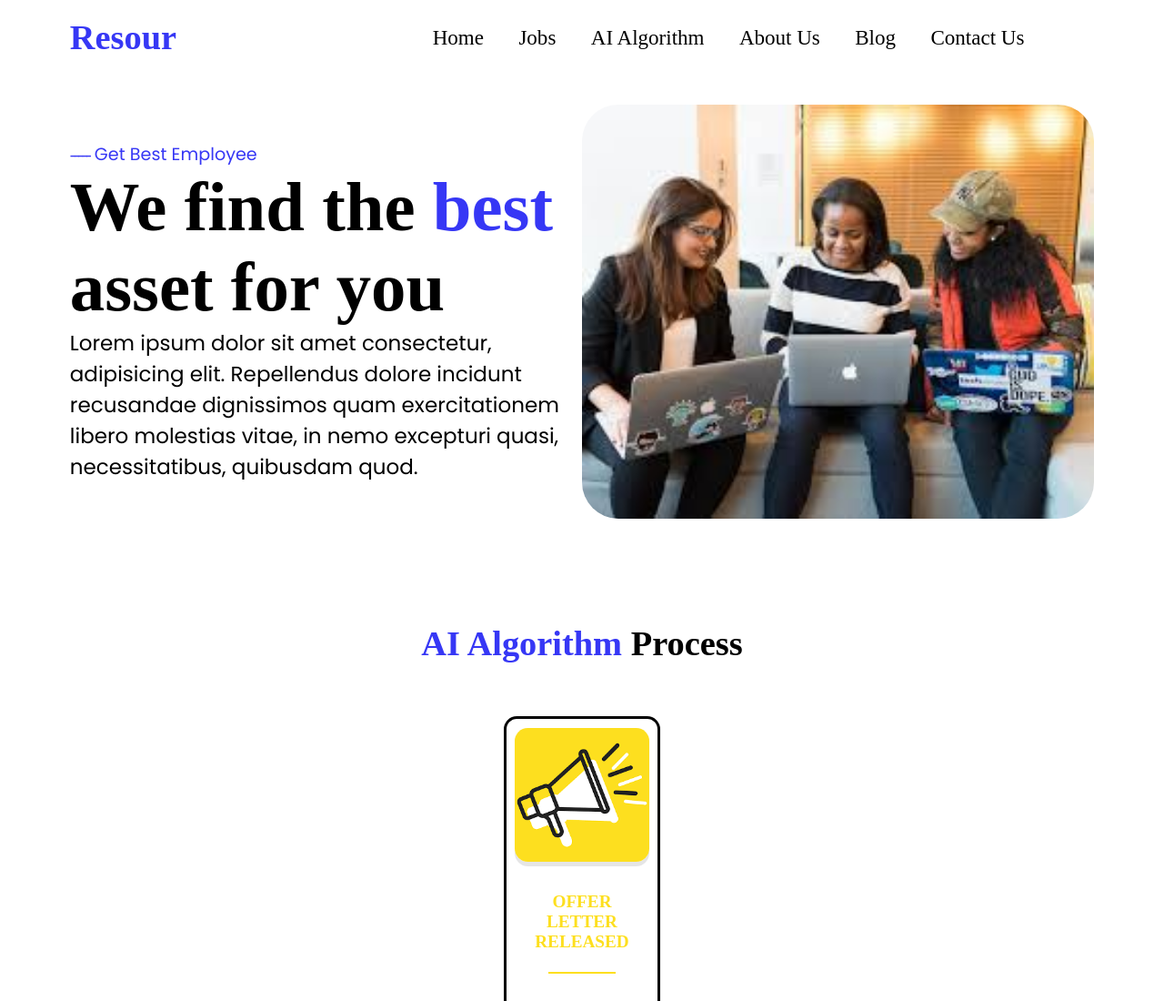
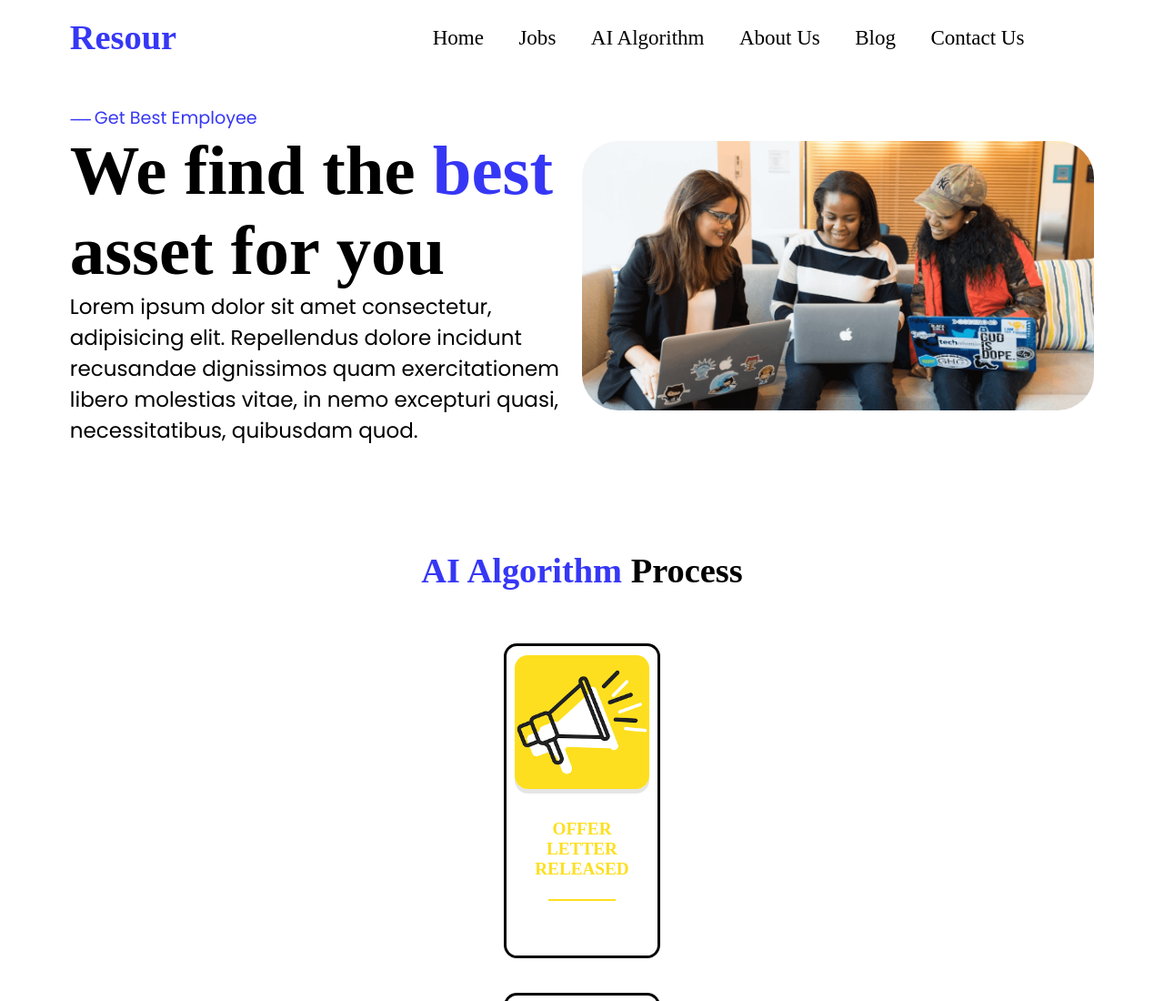
Before and after one commit to AGSCRAFT-SOFTWARE-SOLUTIONS/resour, a plain HTML site: page ai-algorithm.html in a window 1280 px wide. Shown: the top 1100 px of the page at 91% size. Drawn offline with Linux system fonts and the light colour scheme; a web font is replaced by a local one.

Commit message:
fix: better images

```diff
--- a/ai-algorithm.html
+++ b/ai-algorithm.html
@@ -49,7 +49,7 @@
                         excepturi quasi, necessitatibus, quibusdam quod.
                     </p>
                 </div>
-                <img src="assets/images 8.jpg" style="border-radius: 5vmin" />
+                <img src="assets/images 8.png" style="border-radius: 5vmin" />
             </section>
         </main>
         <section id="ai-process">
```
Also changed, not shown: index.html (+1 -1 lines), assets/Image_(1).png, assets/home page 2.jpg (deleted), assets/home page 2.png (added), assets/images 8.jpg (deleted), assets/images 8.png (added).
